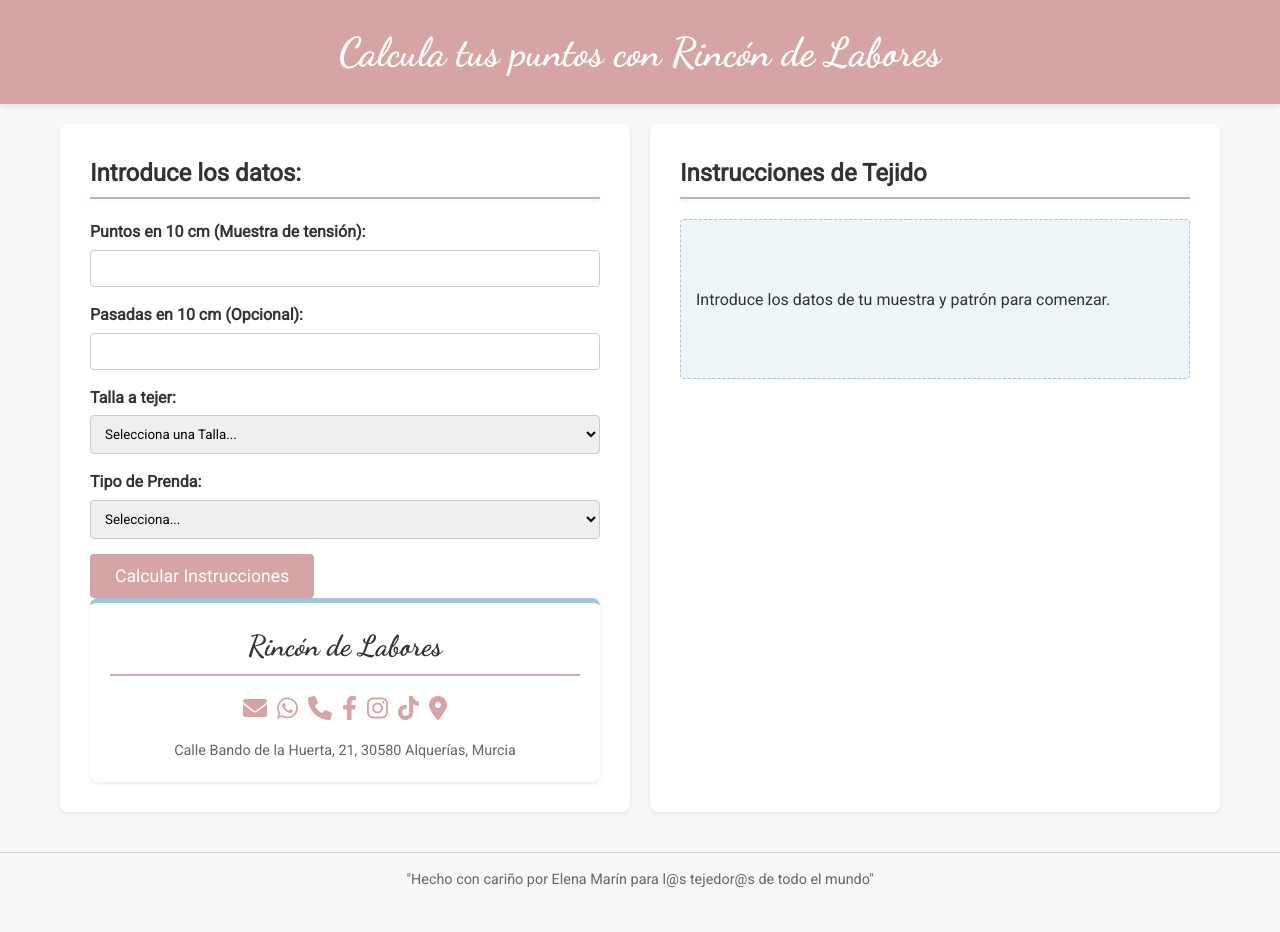
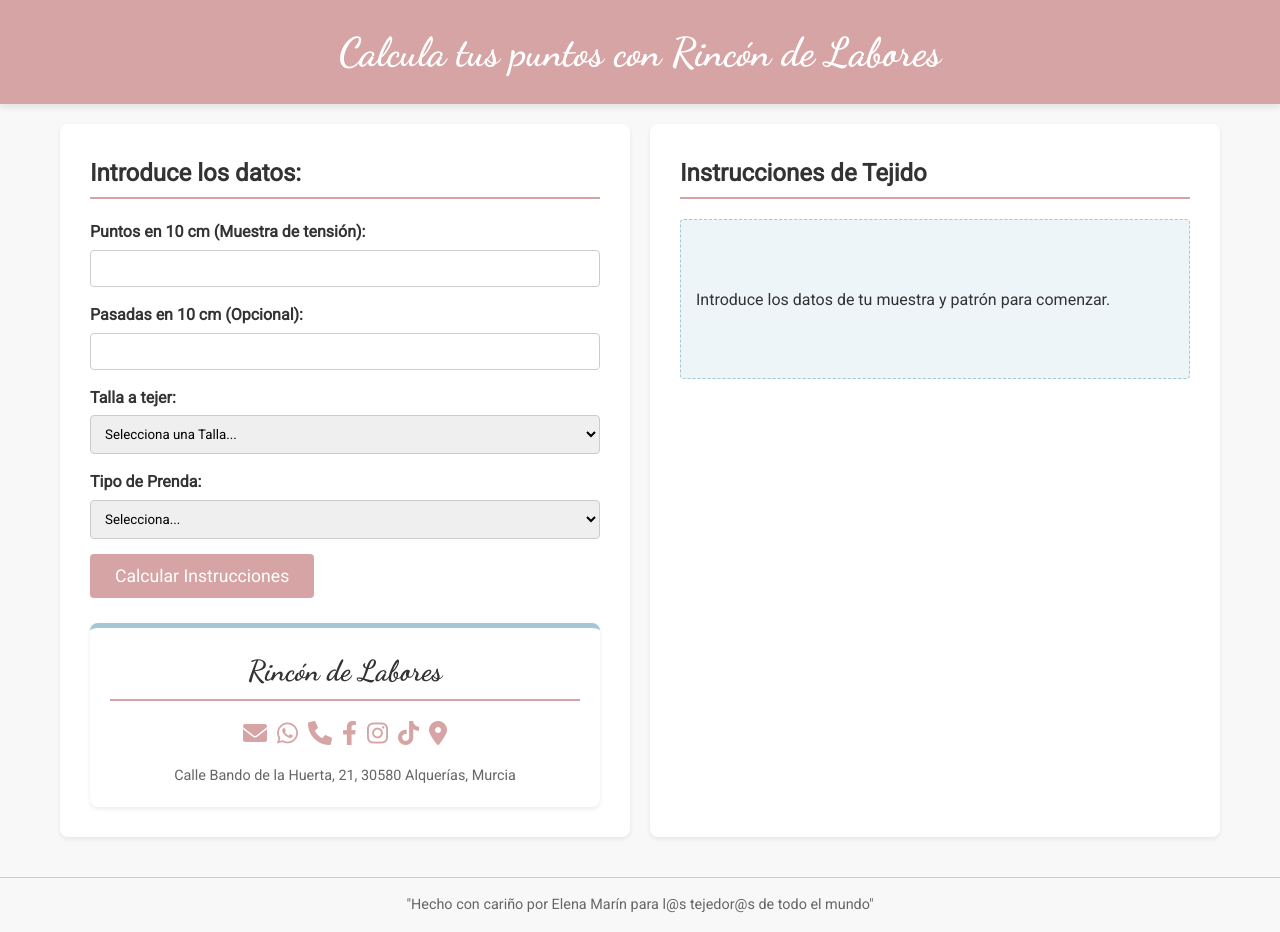
Before and after one commit to rincondelabores/prueba, a plain HTML site: page index.html in a window 1280 px wide. Before the commit the page ends 907 px from the top, so only its background shows below. Drawn offline with Linux system fonts and the light colour scheme.

Commit message:
Update style.css

```diff
--- a/style.css
+++ b/style.css
@@ -53,7 +53,9 @@ header h1 {
     padding: 20px;
     border-radius: 8px;
     box-shadow: 0 2px 4px var(--color-sombra);
-    flex: 0 0 250px; /* Ancho fijo para la tarjeta */
+    /* REMOVIDA la propiedad flex: 0 0 250px; para que ocupe el ancho completo de su nuevo contenedor */
+    width: 100%;
+    margin-top: 25px; /* Separación añadida para despegarló del botón de calcular */
     height: fit-content;
     text-align: center;
     border-top: 5px solid var(--color-secundario);
```
